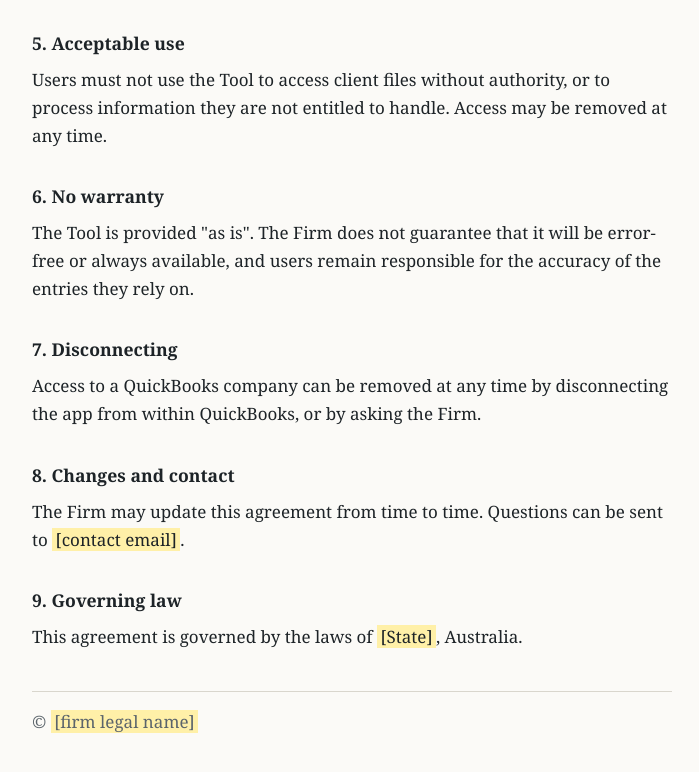
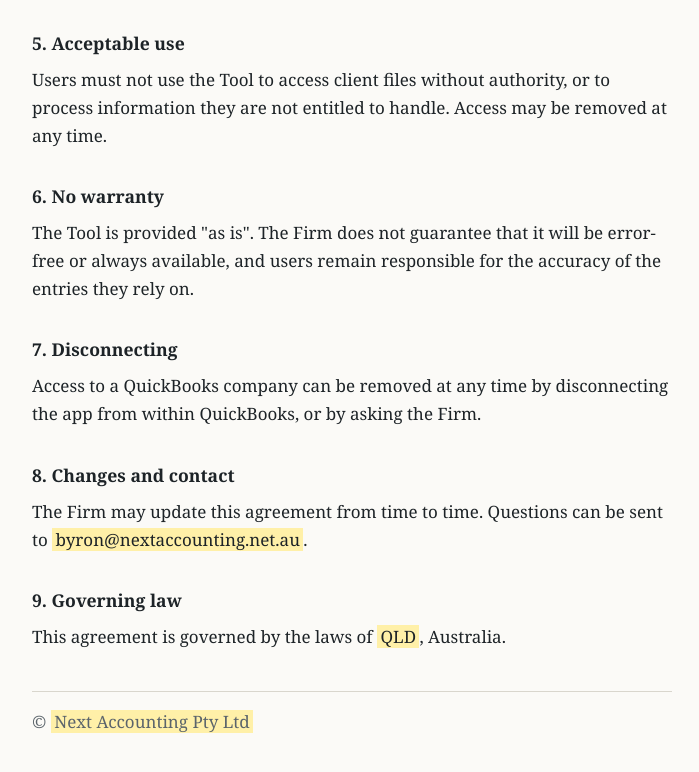
Before and after one commit to byrondiefenbach-dev/Receipt-Tool-Terms, a plain HTML site: page index.html in a window 1280 px wide. Shown: the part 1038-1810 px from the top of the page, without its empty margins (288-987 px from the left). Drawn offline with Linux system fonts and the light colour scheme.

Commit message:
Update index.html

```diff
--- a/index.html
+++ b/index.html
@@ -42,10 +42,10 @@
 <body>
 <main>
   <h1>End-User Licence Agreement: Receipt Capture Tool</h1>
-  <p class="updated">Last updated: <mark>[date]</mark></p>
+  <p class="updated">Last updated: <mark>16/11/2026</mark></p>
 
   <h2>1. Who this applies to</h2>
-  <p>This agreement applies to staff of <mark>[firm legal name]</mark> ("the Firm") who use the Firm's internal receipt capture tool ("the Tool"). The Tool is not offered to the public or to clients.</p>
+  <p>This agreement applies to staff of <mark>Next Accounting</mark> ("the Firm") who use the Firm's internal receipt capture tool ("the Tool"). The Tool is not offered to the public or to clients.</p>
 
   <h2>2. What the Tool does</h2>
   <p>The Tool lets authorised staff send a photo of a receipt through Telegram. The image is read by an AI service (xAI), and the extracted details (vendor, date, amount, GST) are used to create an expense entry in a QuickBooks Online company file the user is authorised to access. It also reads account, vendor and tax code lists from that file to do this.</p>
@@ -73,13 +73,13 @@
   <p>Access to a QuickBooks company can be removed at any time by disconnecting the app from within QuickBooks, or by asking the Firm.</p>
 
   <h2>8. Changes and contact</h2>
-  <p>The Firm may update this agreement from time to time. Questions can be sent to <mark>[contact email]</mark>.</p>
+  <p>The Firm may update this agreement from time to time. Questions can be sent to <mark>byron@nextaccounting.net.au</mark>.</p>
 
   <h2>9. Governing law</h2>
-  <p>This agreement is governed by the laws of <mark>[State]</mark>, Australia.</p>
+  <p>This agreement is governed by the laws of <mark>QLD</mark>, Australia.</p>
 
   <hr>
-  <p class="updated">&copy; <mark>[firm legal name]</mark></p>
+  <p class="updated">&copy; <mark>Next Accounting Pty Ltd</mark></p>
 </main>
 </body>
 </html>
```
